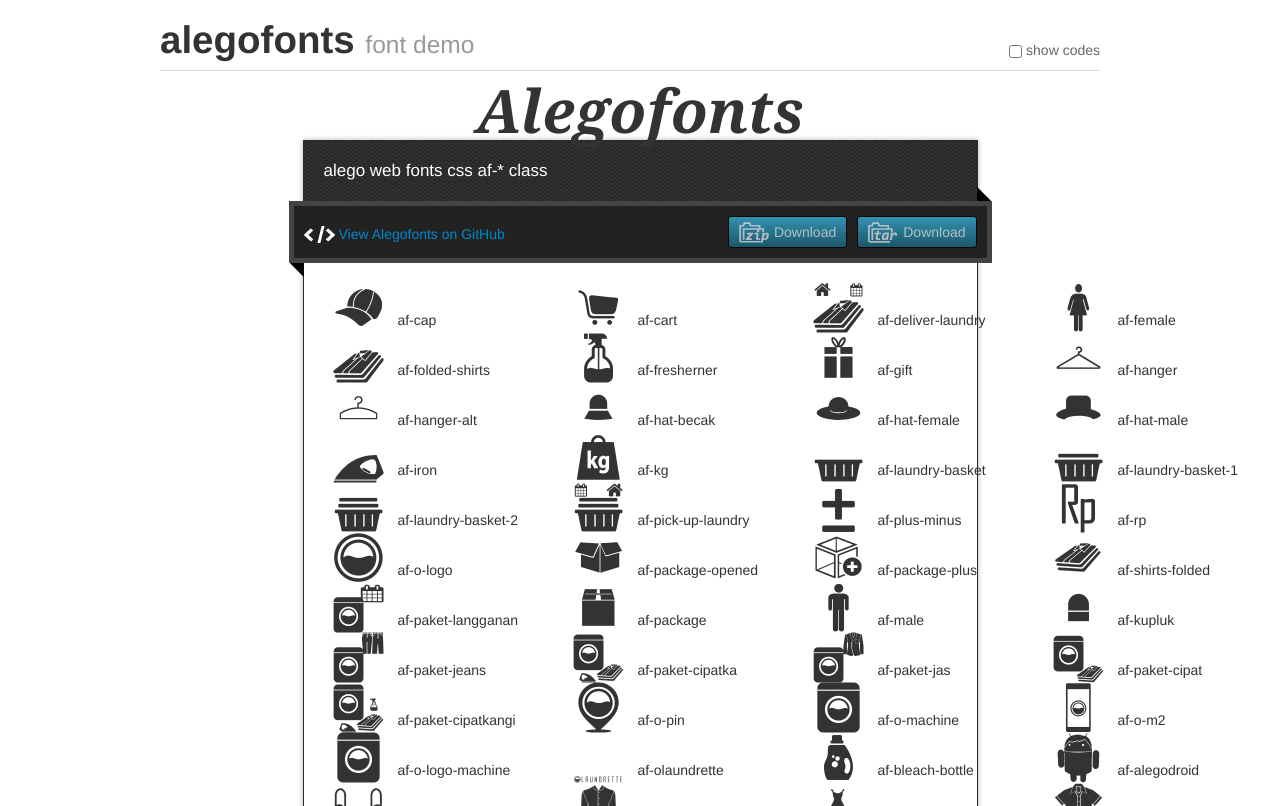
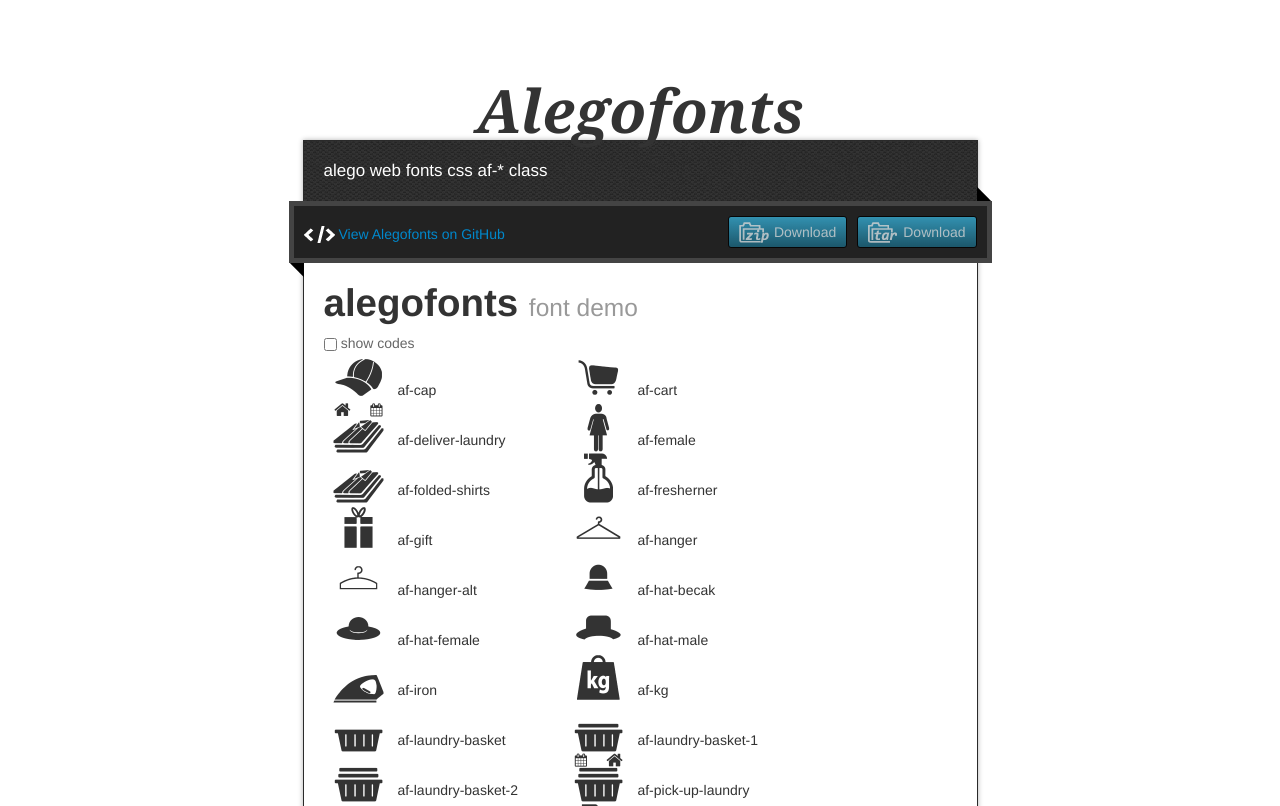
Before and after one commit to alegogit/alegofonts, a plain HTML site: page index.html in a window 1280 px wide. Shown: the top 806 px of the page. Drawn offline with nearby package versions, Linux system fonts and the light colour scheme; files whose address does not match are found by name.

Commit message:
Update index.html

```diff
--- a/index.html
+++ b/index.html
@@ -218,7 +218,7 @@ body {
   line-height: 24px;
 }
 .switch {
-  position: absolute;
+  /*position: absolute;*/
   right: 0;
   bottom: 10px;
   color: #666;
@@ -318,7 +318,7 @@ body {
         </div>
         <article>
 
-    <div class="container header">
+    <div class="">
       <h1>
         alegofonts
          <small>font demo</small>
@@ -327,7 +327,7 @@ body {
         <input type="checkbox" onclick="toggleCodes(this.checked)">show codes
       </label>
     </div>
-    <div id="icons" class="container">
+    <div id="icons" class="">
       <div class="row">
         <div title="Code: 0xe800" class="the-icons span3"><i class="demo-icon af-cap">&#xe800;</i> <span class="i-name">af-cap</span><span class="i-code">0xe800</span></div>
         <div title="Code: 0xe801" class="the-icons span3"><i class="demo-icon af-cart">&#xe801;</i> <span class="i-name">af-cart</span><span class="i-code">0xe801</span></div>
```
